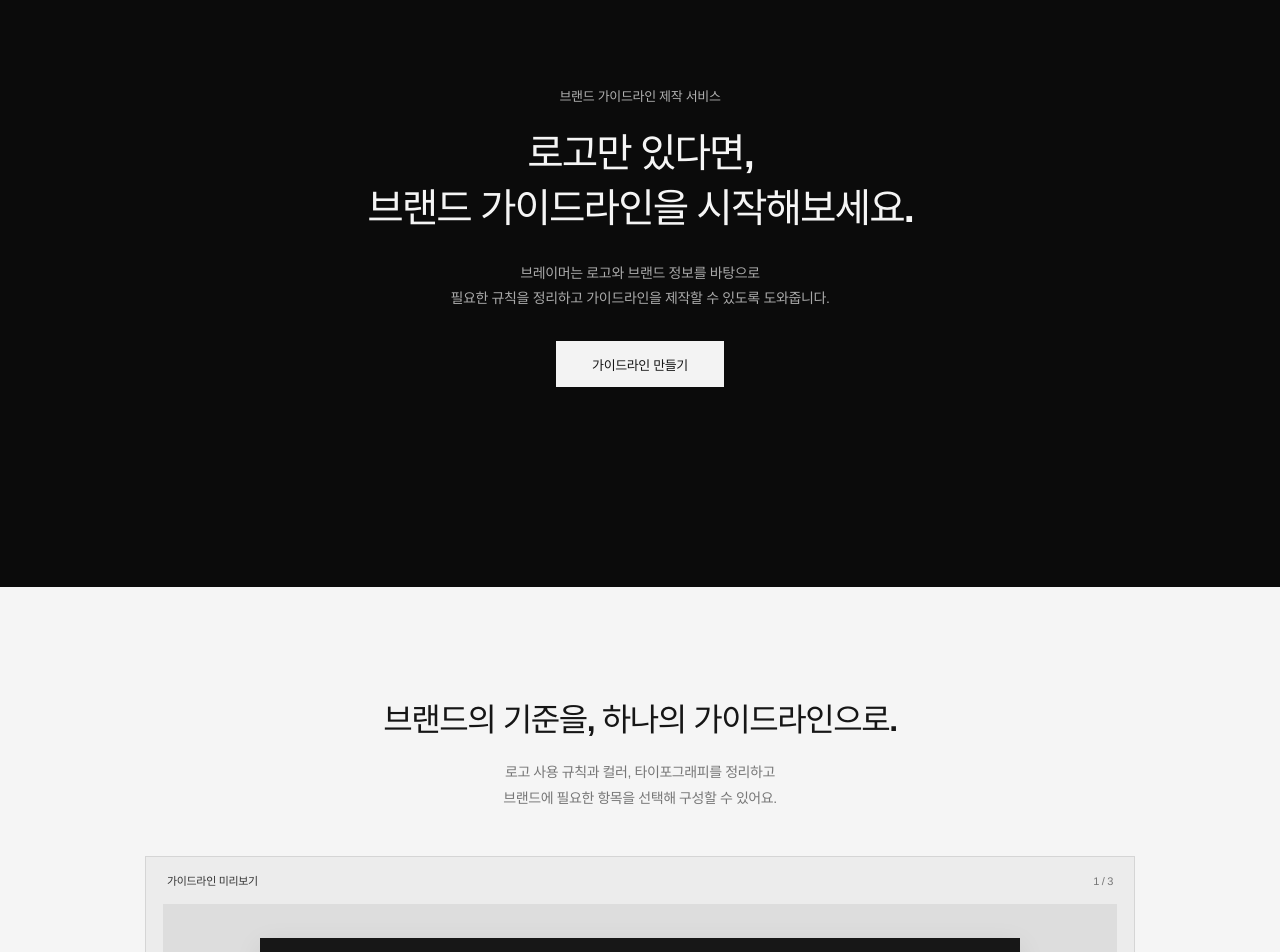
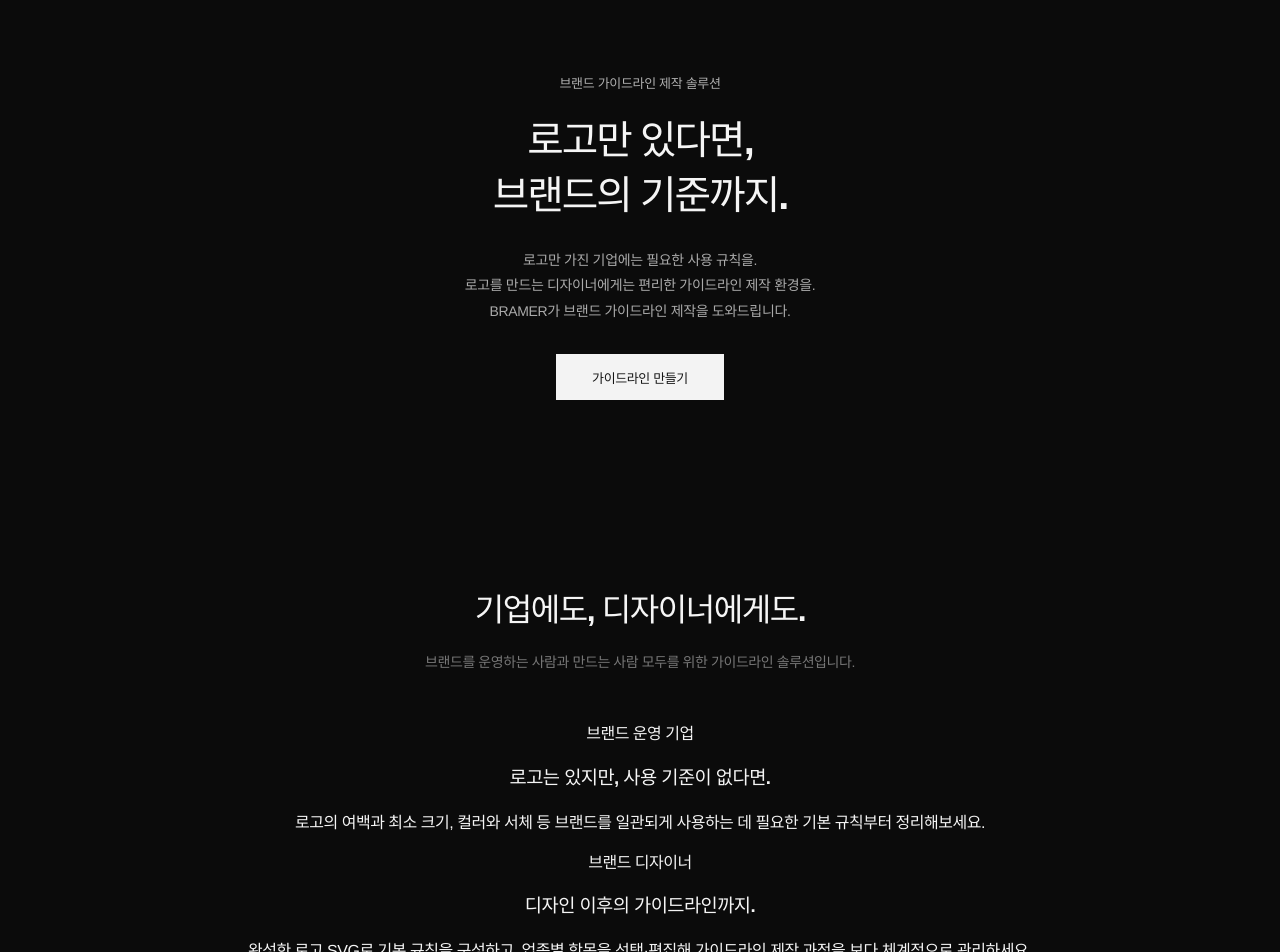
Before and after one commit to jyhome1228-cyber/brandcreator, a React (Vite) app: page / in a window 1280 px wide. Shown: the part 180-1132 px from the top of the page. Built offline with nearby package versions, Linux system fonts and the light colour scheme; a web font is replaced by a local one.

Commit message:
copy: position Bramer for companies with a logo and designers creating guidelines

```diff
--- a/src/Landing.tsx
+++ b/src/Landing.tsx
@@ -80,10 +80,31 @@ export default function Landing({ onStart }: LandingProps) {
     <main id="top">
       <section className="bramer-home-hero">
         <div className="bramer-home-hero-content" data-reveal>
-          <p className="bramer-home-overline">브랜드 가이드라인 제작 서비스</p>
-          <h1>로고만 있다면,<br/>브랜드 가이드라인을 시작해보세요.</h1>
-          <p className="bramer-home-description">브레이머는 로고와 브랜드 정보를 바탕으로<br className="bramer-desktop-break"/> 필요한 규칙을 정리하고 가이드라인을 제작할 수 있도록 도와줍니다.</p>
+          <p className="bramer-home-overline">브랜드 가이드라인 제작 솔루션</p>
+          <h1>로고만 있다면,<br/>브랜드의 기준까지.</h1>
+          <p className="bramer-home-description">로고만 가진 기업에는 필요한 사용 규칙을.<br className="bramer-desktop-break"/> 로고를 만드는 디자이너에게는 편리한 가이드라인 제작 환경을.<br className="bramer-desktop-break"/> BRAMER가 브랜드 가이드라인 제작을 도와드립니다.</p>
           <button type="button" className="bramer-home-primary" onClick={onStart}>가이드라인 만들기</button>
+        </div>
+      </section>
+
+      <section className="bramer-audience-section" aria-labelledby="bramer-audience-title">
+        <div className="bramer-audience-inner">
+          <div className="bramer-home-section-heading" data-reveal>
+            <h2 id="bramer-audience-title">기업에도, 디자이너에게도.</h2>
+            <p>브랜드를 운영하는 사람과 만드는 사람 모두를 위한 가이드라인 솔루션입니다.</p>
+          </div>
+          <div className="bramer-audience-grid" data-reveal>
+            <article>
+              <span>브랜드 운영 기업</span>
+              <h3>로고는 있지만, 사용 기준이 없다면.</h3>
+              <p>로고의 여백과 최소 크기, 컬러와 서체 등 브랜드를 일관되게 사용하는 데 필요한 기본 규칙부터 정리해보세요.</p>
+            </article>
+            <article>
+              <span>브랜드 디자이너</span>
+              <h3>디자인 이후의 가이드라인까지.</h3>
+              <p>완성한 로고 SVG로 기본 규칙을 구성하고, 업종별 항목을 선택·편집해 가이드라인 제작 과정을 보다 체계적으로 관리하세요.</p>
+            </article>
+          </div>
         </div>
       </section>
 
```
